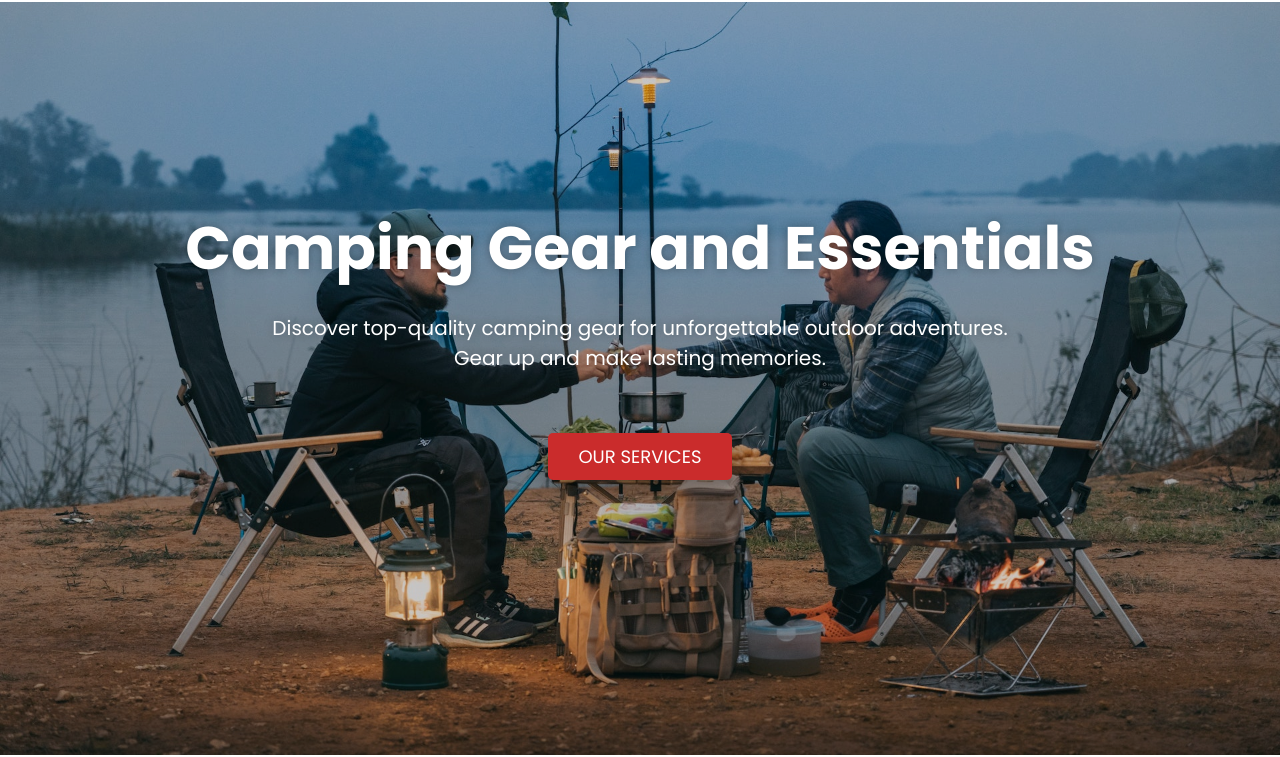
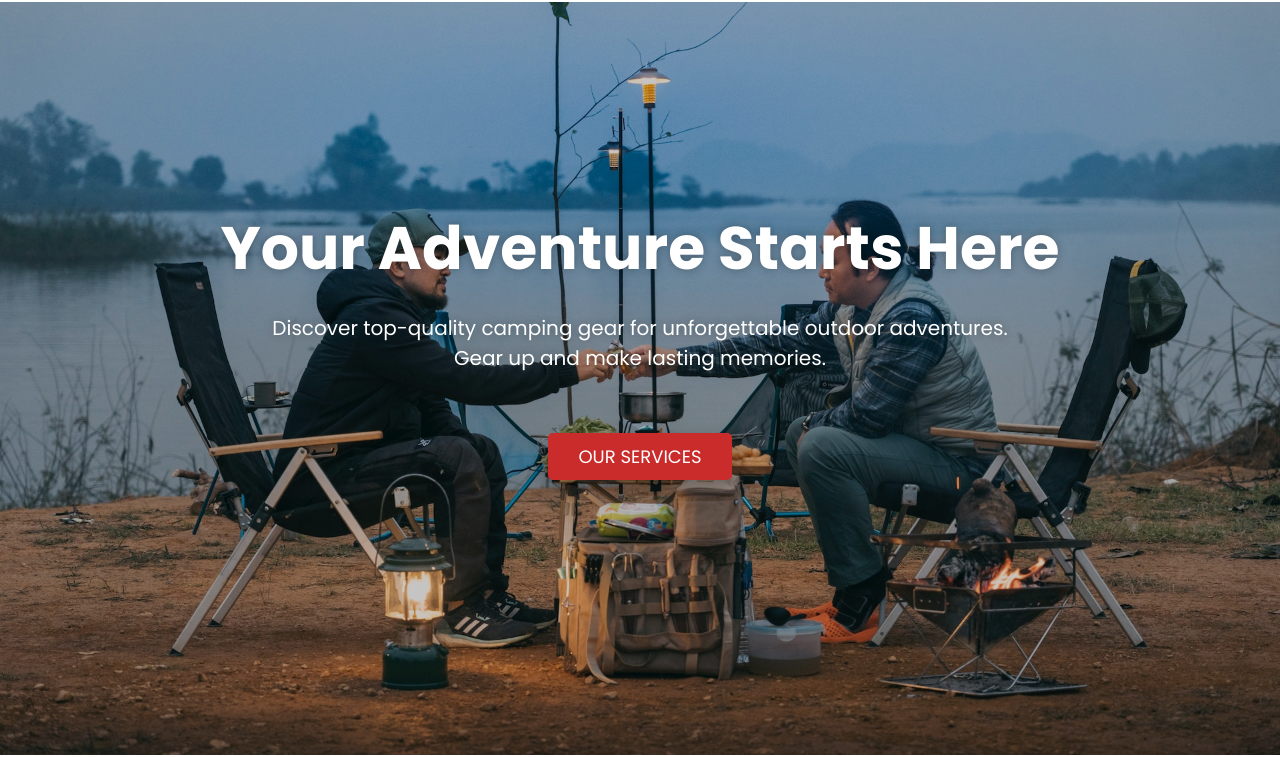
Before and after one commit to M1Zeeshan/Camp-and-Fire-, a plain HTML site: page index.html in a window 1280 px wide. Shown: the part 70-827 px from the top of the page. Drawn offline with Linux system fonts and the light colour scheme.

Commit message:
Chnage the h1 text

```diff
--- a/index.html
+++ b/index.html
@@ -41,7 +41,7 @@
   <section class="homepage" id="home">
     <div class="content">
       <div class="text">
-        <h1>Camping Gear and Essentials</h1>
+        <h1>Your Adventure Starts Here</h1>
         <p id="first">
           Discover top-quality camping gear for unforgettable outdoor adventures. <br> Gear up and make lasting
           memories.</p>
```
